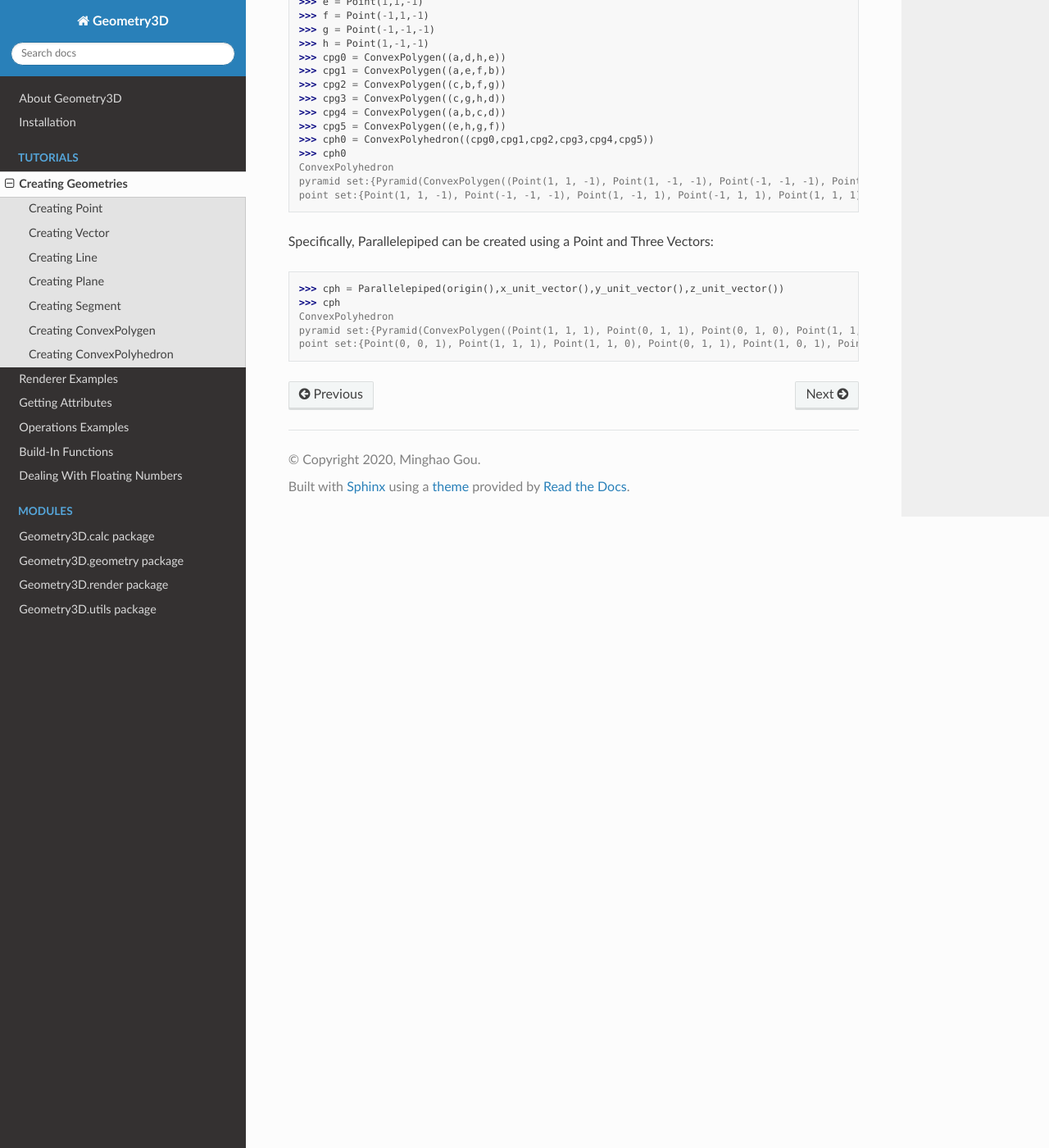
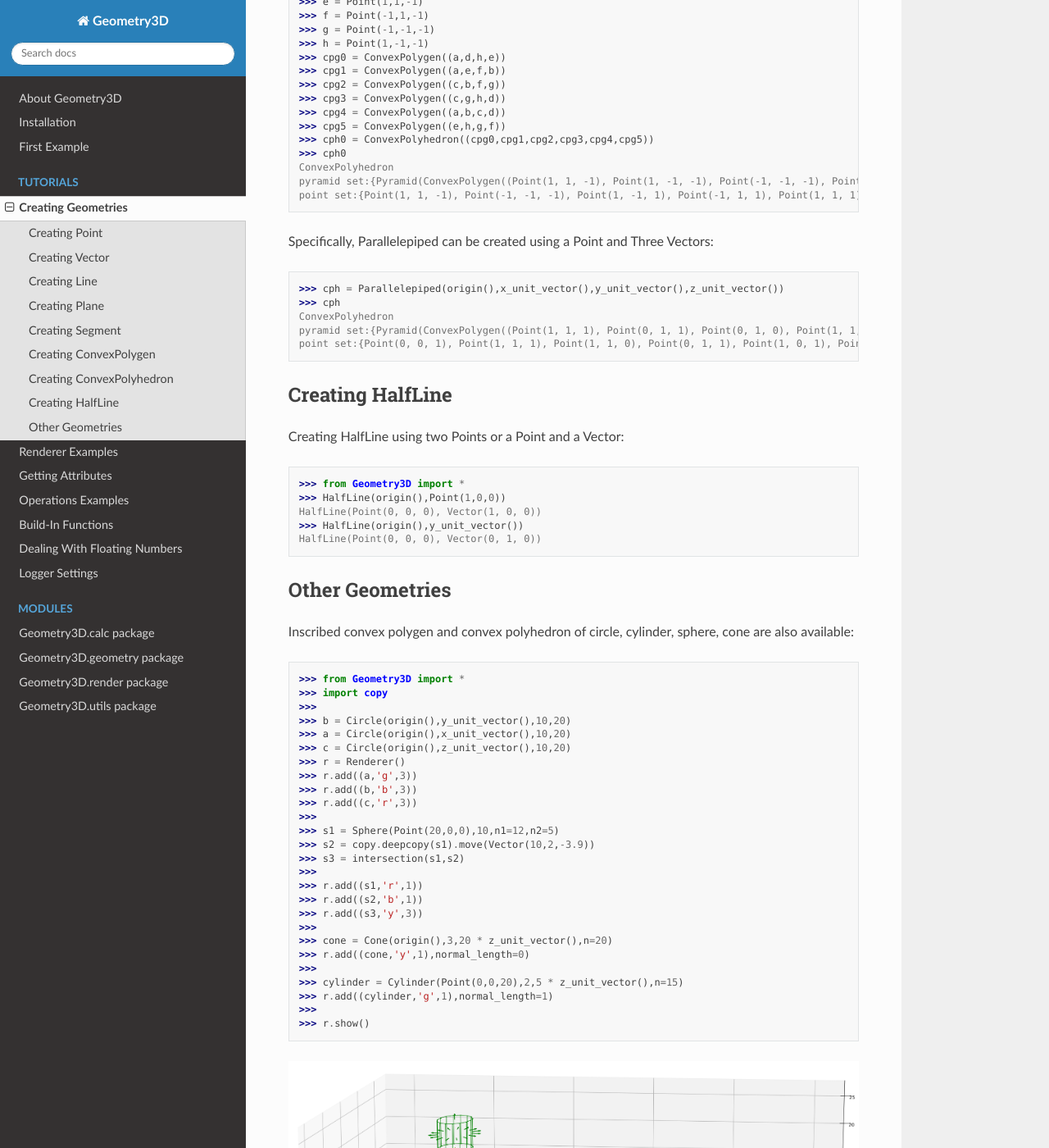
Before and after one commit to GouMinghao/Geometry3D, a Sphinx documentation site: the page built from docs/source/example_create.rst, in a window 1280 px wide and 1400 px high, scrolled down 4359 px. Shown: the whole window at 82% size. Built offline with Sphinx 7.4.7 and the Read the Docs theme 2.0.0, drawn with Linux system fonts in a browser that asks for light colours.

```diff
--- a/docs/source/about.rst
+++ b/docs/source/about.rst
@@ -8,6 +8,7 @@ This library focuses on the functions and lacks efficiency which might be improv
 Core Features
 -------------
 - Basic 3D Geometries: Point, Line, Plane, Segment, Convex Polygen and Convex Polyhedron.
+- Simple Object like Cubic, Sphere, Cylinder, Cone, Rectangle, Parallepiped, Parallogram and Circle.
 - Basic Attributes Of Geometries: length, area, volume.
 - Basic Relationships And Operations Between Geometries: move, angle, parallel, orthogonal, intersection.
 - Overload Build-In Functions Such As `__contains__`, `__hash__`, `__eq__`, `__neg__`.
--- a/docs/source/example_create.rst
+++ b/docs/source/example_create.rst
@@ -213,3 +213,48 @@ Specifically, Parallelepiped can be created using a Point and Three Vectors::
     ConvexPolyhedron
     pyramid set:{Pyramid(ConvexPolygen((Point(1, 1, 1), Point(0, 1, 1), Point(0, 1, 0), Point(1, 1, 0))), Point(0.5, 0.5, 0.5)), Pyramid(ConvexPolygen((Point(0, 0, 0), Point(0, 1, 0), Point(0, 1, 1), Point(0, 0, 1))), Point(0.5, 0.5, 0.5)), Pyramid(ConvexPolygen((Point(0, 0, 0), Point(1, 0, 0), Point(1, 0, 1), Point(0, 0, 1))), Point(0.5, 0.5, 0.5)), Pyramid(ConvexPolygen((Point(1, 1, 1), Point(1, 0, 1), Point(1, 0, 0), Point(1, 1, 0))), Point(0.5, 0.5, 0.5)), Pyramid(ConvexPolygen((Point(0, 0, 0), Point(1, 0, 0), Point(1, 1, 0), Point(0, 1, 0))), Point(0.5, 0.5, 0.5)), Pyramid(ConvexPolygen((Point(1, 1, 1), Point(0, 1, 1), Point(0, 0, 1), Point(1, 0, 1))), Point(0.5, 0.5, 0.5))}
     point set:{Point(0, 0, 1), Point(1, 1, 1), Point(1, 1, 0), Point(0, 1, 1), Point(1, 0, 1), Point(0, 0, 0), Point(1, 0, 0), Point(0, 1, 0)}
+
+Creating HalfLine
+-----------------
+
+Creating HalfLine using two Points or a Point and a Vector::
+
+    >>> from Geometry3D import *
+    >>> HalfLine(origin(),Point(1,0,0))
+    HalfLine(Point(0, 0, 0), Vector(1, 0, 0))
+    >>> HalfLine(origin(),y_unit_vector())
+    HalfLine(Point(0, 0, 0), Vector(0, 1, 0))
+
+Other Geometries
+----------------
+
+Inscribed convex polygen and convex polyhedron of circle, cylinder, sphere, cone are also available::
+
+    >>> from Geometry3D import *
+    >>> import copy
+    >>>
+    >>> b = Circle(origin(),y_unit_vector(),10,20)
+    >>> a = Circle(origin(),x_unit_vector(),10,20)
+    >>> c = Circle(origin(),z_unit_vector(),10,20)
+    >>> r = Renderer()
+    >>> r.add((a,'g',3))
+    >>> r.add((b,'b',3))
+    >>> r.add((c,'r',3))
+    >>>
+    >>> s1 = Sphere(Point(20,0,0),10,n1=12,n2=5)
+    >>> s2 = copy.deepcopy(s1).move(Vector(10,2,-3.9))
+    >>> s3 = intersection(s1,s2)
+    >>>
+    >>> r.add((s1,'r',1))
+    >>> r.add((s2,'b',1))
+    >>> r.add((s3,'y',3))
+    >>>
+    >>> cone = Cone(origin(),3,20 * z_unit_vector(),n=20)
+    >>> r.add((cone,'y',1),normal_length=0)
+    >>>
+    >>> cylinder = Cylinder(Point(0,0,20),2,5 * z_unit_vector(),n=15)
+    >>> r.add((cylinder,'g',1),normal_length=1)
+    >>>
+    >>> r.show()
+
+.. image:: _static/p6.png
--- a/docs/source/index.rst
+++ b/docs/source/index.rst
@@ -6,11 +6,14 @@
 Geometry3D: 3D Computational Geometrics Library
 ===============================================
 
+
+
 .. toctree::
    :maxdepth: 2
 
    about
    install
+   first_example
 
 Tutorials
 =========
@@ -25,6 +28,7 @@ Tutorials
    example_operation
    example_build_in
    example_float
+   example_logger
 
 Python API
 ==========
```
Also changed, not shown: README.md (+14 -3 lines), docs/source/example_logger.rst (added, +10 -0 lines), docs/source/example_operation.rst (+15 -0 lines), docs/source/first_example.rst (added, +33 -0 lines), test6.py (+8 -0 lines), test7.py (added, +20 -0 lines), docs/source/_static/p6.png (added), docs/source/_static/p7.png (added), docs/source/_static/p8.png (added), pic1.png (renamed from pic.png), pic2.png (added), pic3.png (added), pic4.png (added), 3 other files.
